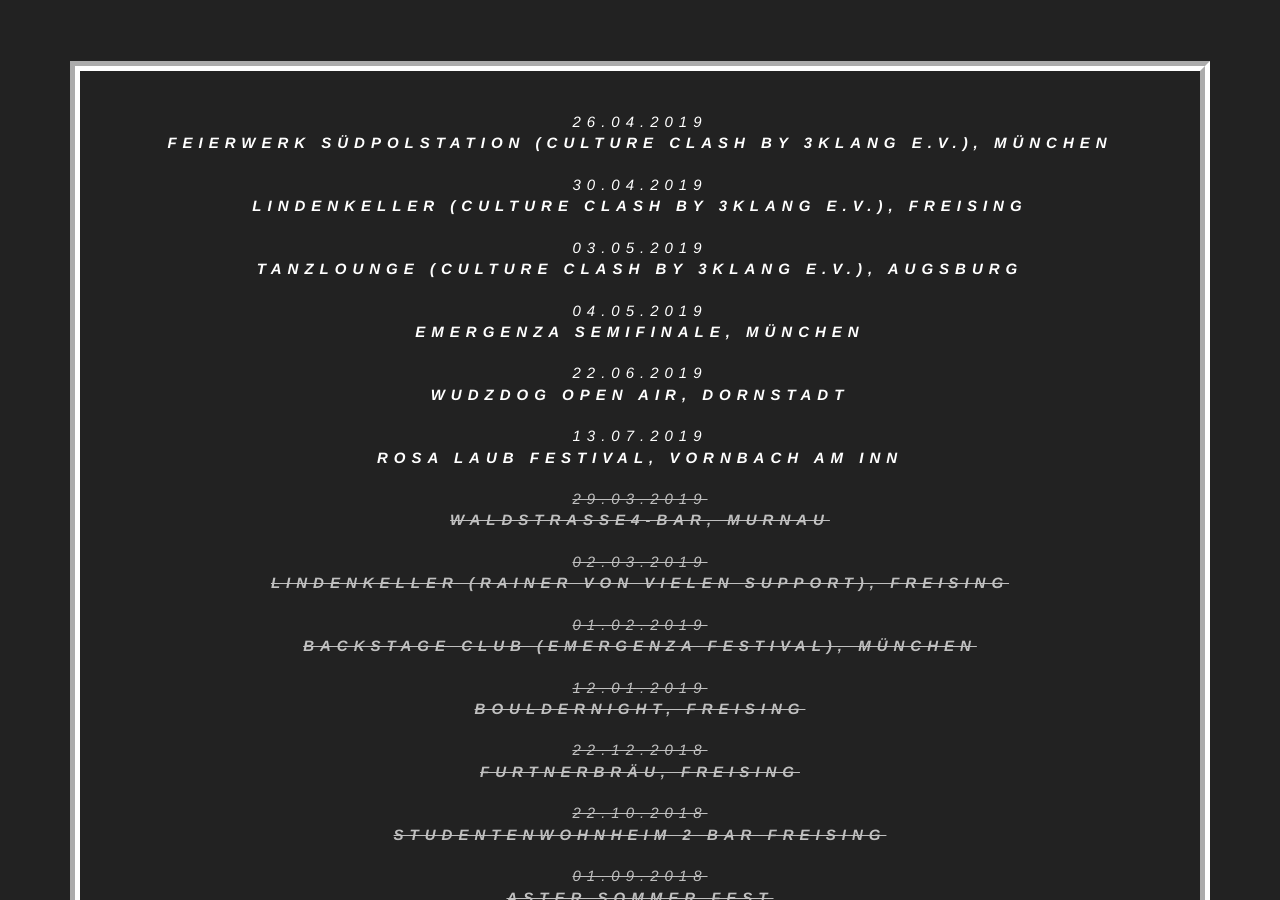
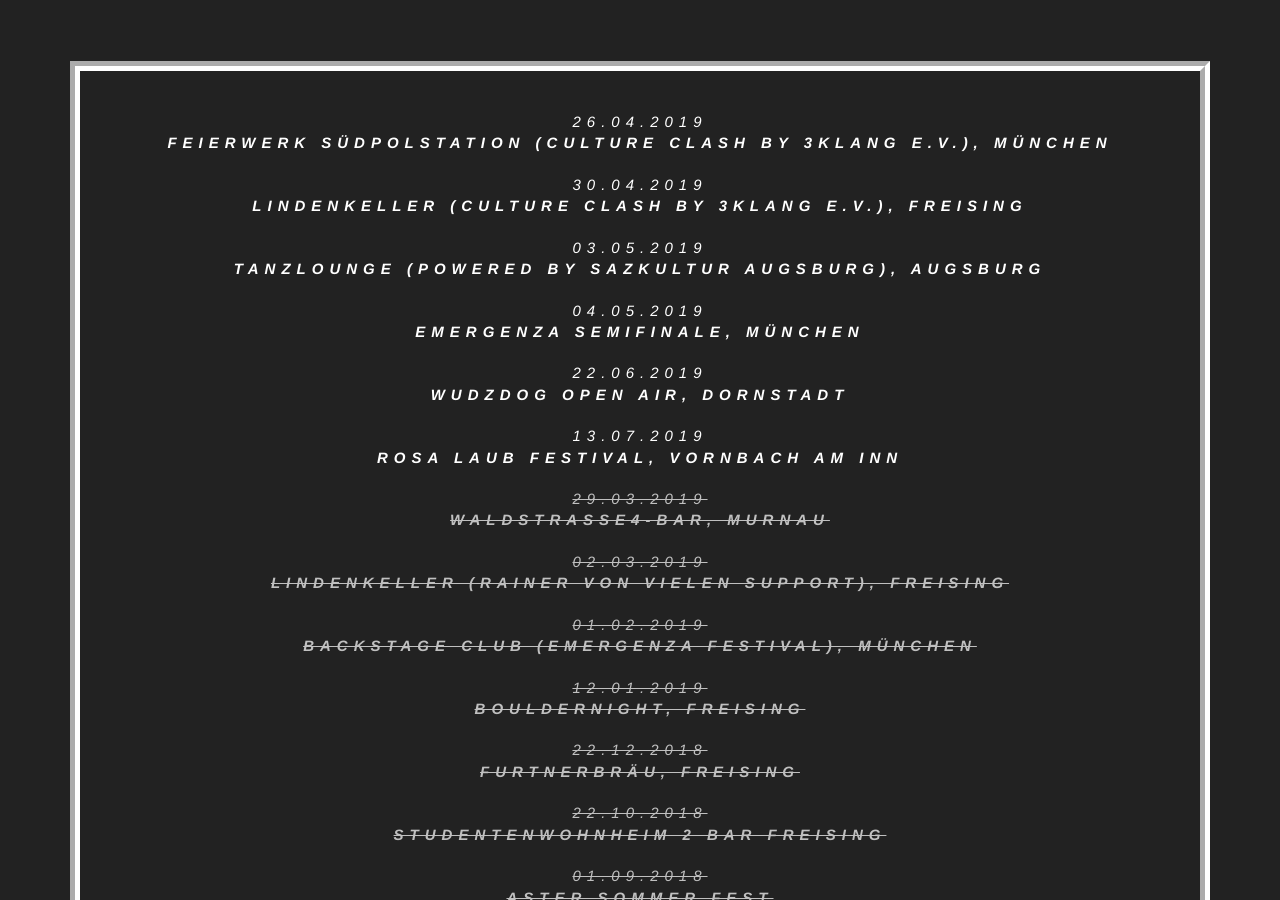
Before and after one commit to jabbadafunk/jabbadafunk.github.io, a Jekyll site: the page built from index.html, in a window 1280 px wide and 900 px high, scrolled down 1013 px. Built offline with Jekyll 4.4.1, drawn with Linux system fonts in a browser that asks for light colours.

Commit message:
Update from Forestry.io jabbadafunk@gmail.com updated _data/gigs.yml

```diff
--- a/_data/gigs.yml
+++ b/_data/gigs.yml
@@ -5,7 +5,7 @@
 - location: Lindenkeller (Culture Clash by 3Klang e.V.), Freising
   date: 2019-04-30 00:00:00 +0000
   completed: false
-- location: Tanzlounge (Culture Clash by 3Klang e.V.), Augsburg
+- location: Tanzlounge (powered by Sazkultur Augsburg), Augsburg
   date: 2019-05-03 00:00:00 +0000
   completed: false
 - location: Emergenza Semifinale, München
```
Also changed, not shown: .forestry/settings.yml.
